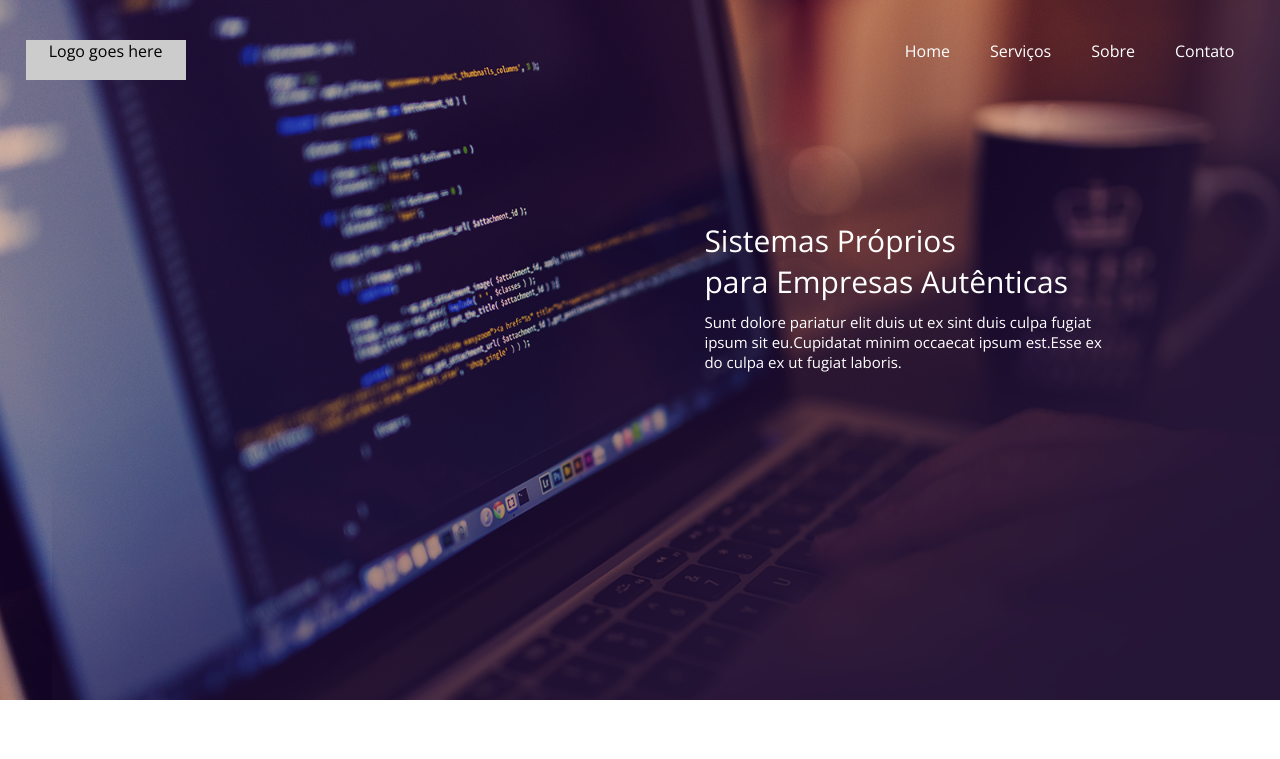
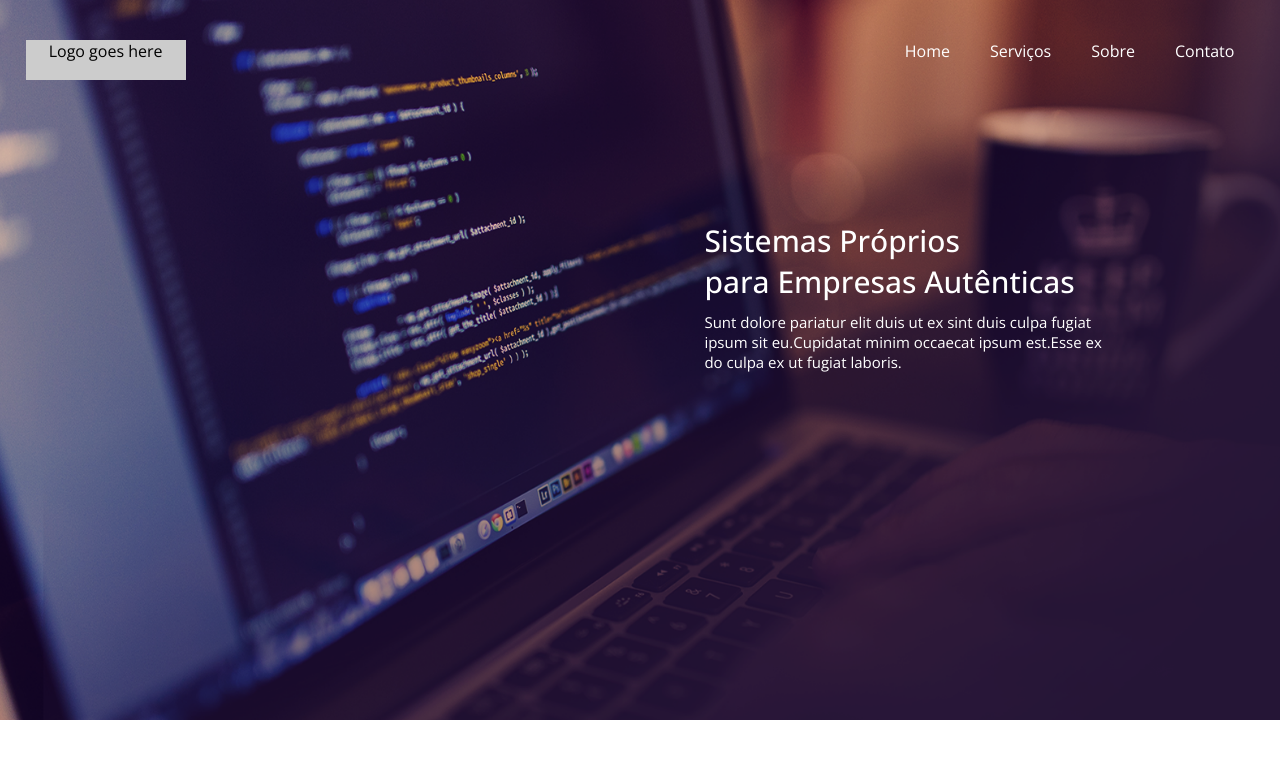
Before and after one commit to LucasSaladini/webmaster-frontend-completo, a PHP site: page / in a window 1280 px wide. Shown: the top 759 px of the page. Run offline with PHP 8.4, Linux system fonts and the light colour scheme.

Commit message:
Changed font weight on call__1

```diff
--- a/Project_03/css/style.css
+++ b/Project_03/css/style.css
@@ -21,7 +21,7 @@ html, body {
 header {
     width: 100%;
     height: 90vh;
-    max-height: 700px;
+    /* max-height: 700px; */
     background-size: cover;
     background-position: center;
     background-image: url('/images/capa.png');
@@ -66,11 +66,12 @@ header nav ul a {
 .call__1 h2 {
     font-size: 30px;
     color: white;
-    font-weight: 300;
+    font-weight: 500;
 }
 
 .call__1 p {
     font-size: 15px;
     color: white;
     margin-top: 10px;
+    font-weight: 300;
 }
```
